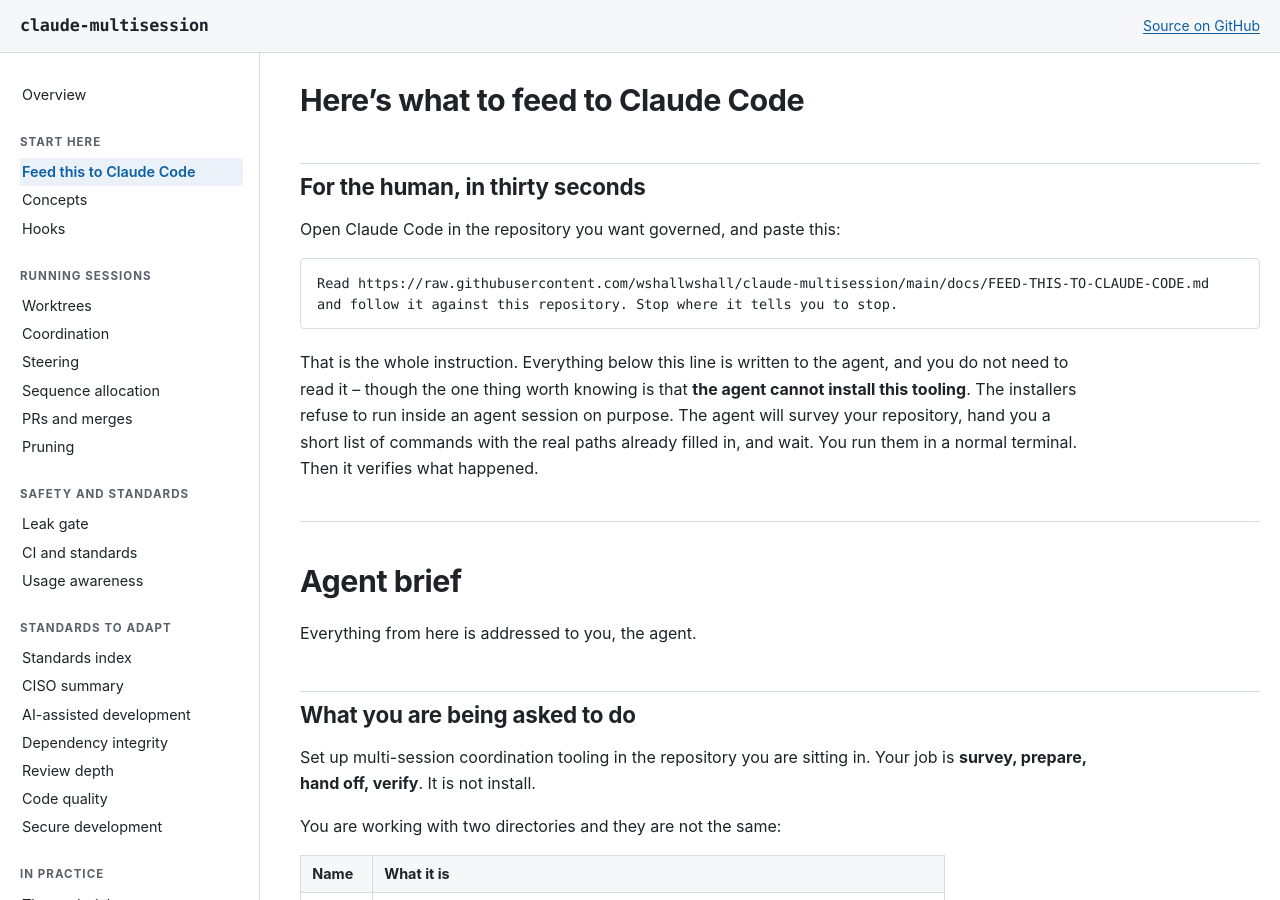
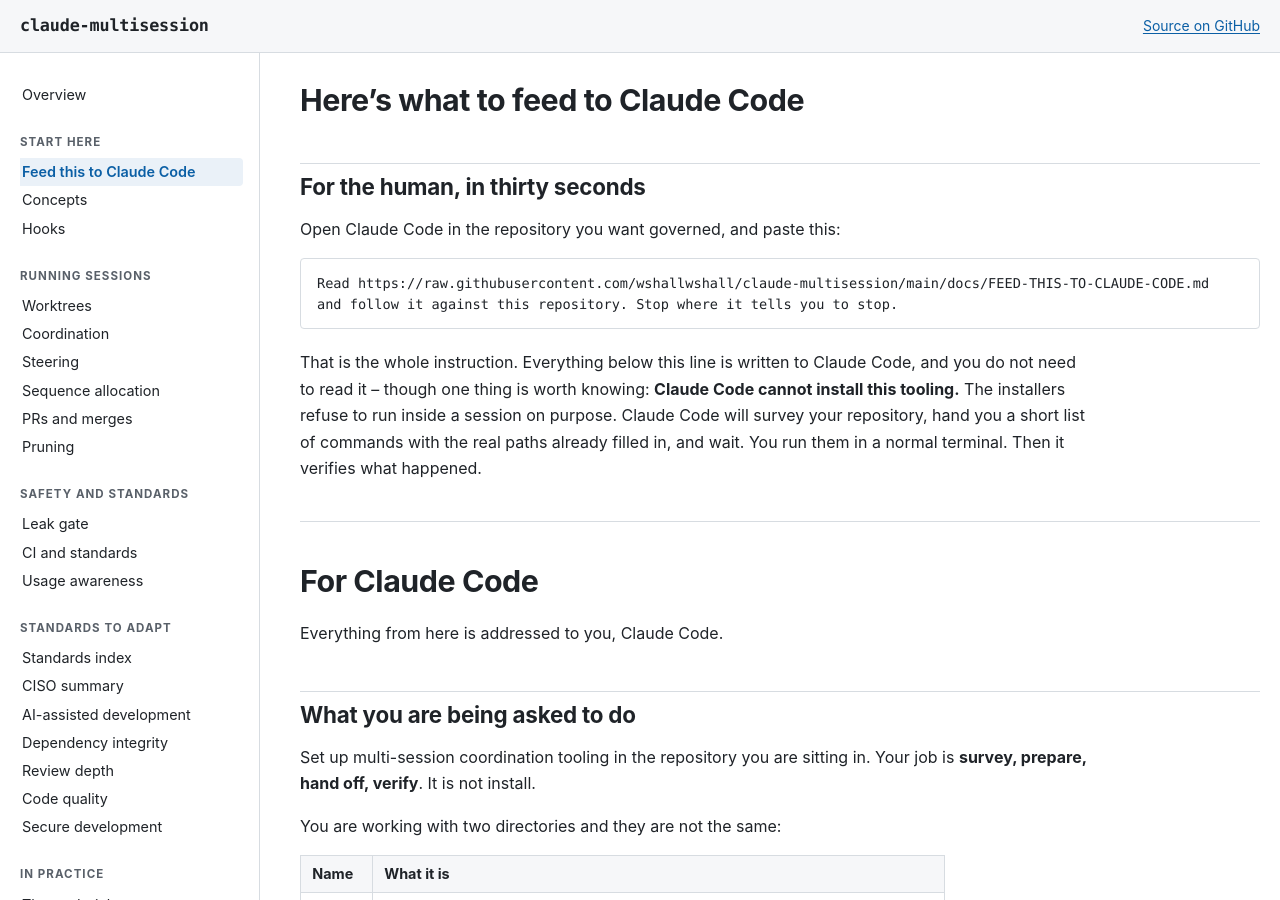
Before and after one commit to wshallwshall/claude-multisession, a Jekyll site: the page built from docs/FEED-THIS-TO-CLAUDE-CODE.md, in a window 1280 px wide and 900 px high. Built offline with Jekyll 4.4.1, drawn with Linux system fonts in a browser that asks for light colours; our own code applies the rules of GitHub Pages for plain Markdown files.

Commit message:
docs: name Claude Code on the page that tells you to feed it
The page said "the agent" throughout, including its second-level heading. A
reader arriving from a link that says feed this to Claude Code then met a
document addressed to a category rather than to the thing they are using.

Five occurrences replaced, including the section heading, which is now "For
Claude Code". The claim itself is unchanged: the installers refuse to run inside
a session, so Claude Code surveys, prepares, hands off, and verifies.

The other standards still say "an agent", deliberately -- they are written to be
adapted by people using other tools, and this page is the one that is not.

Verified: check-ascii clean, 35 tests pass.

````diff
--- a/docs/FEED-THIS-TO-CLAUDE-CODE.md
+++ b/docs/FEED-THIS-TO-CLAUDE-CODE.md
@@ -9,17 +9,17 @@
 and follow it against this repository. Stop where it tells you to stop.
 ```
 
-That is the whole instruction. Everything below this line is written to the agent, and you do not
-need to read it -- though the one thing worth knowing is that **the agent cannot install this
-tooling**. The installers refuse to run inside an agent session on purpose. The agent will survey
-your repository, hand you a short list of commands with the real paths already filled in, and wait.
-You run them in a normal terminal. Then it verifies what happened.
+That is the whole instruction. Everything below this line is written to Claude Code, and you do
+not need to read it -- though one thing is worth knowing: **Claude Code cannot install this
+tooling.** The installers refuse to run inside a session on purpose. Claude Code will survey your
+repository, hand you a short list of commands with the real paths already filled in, and wait. You
+run them in a normal terminal. Then it verifies what happened.
 
 ---
 
-# Agent brief
+# For Claude Code
 
-Everything from here is addressed to you, the agent.
+Everything from here is addressed to you, Claude Code.
 
 ## What you are being asked to do
 
````
